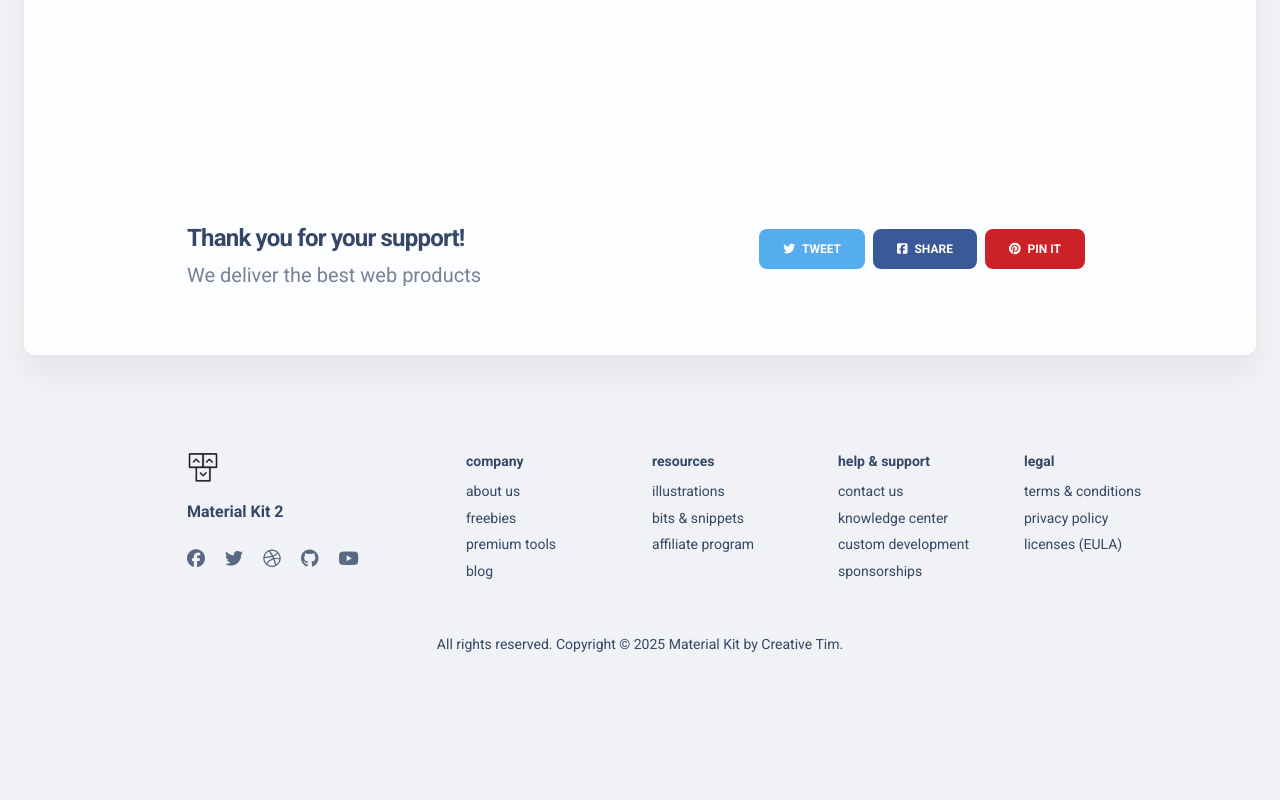
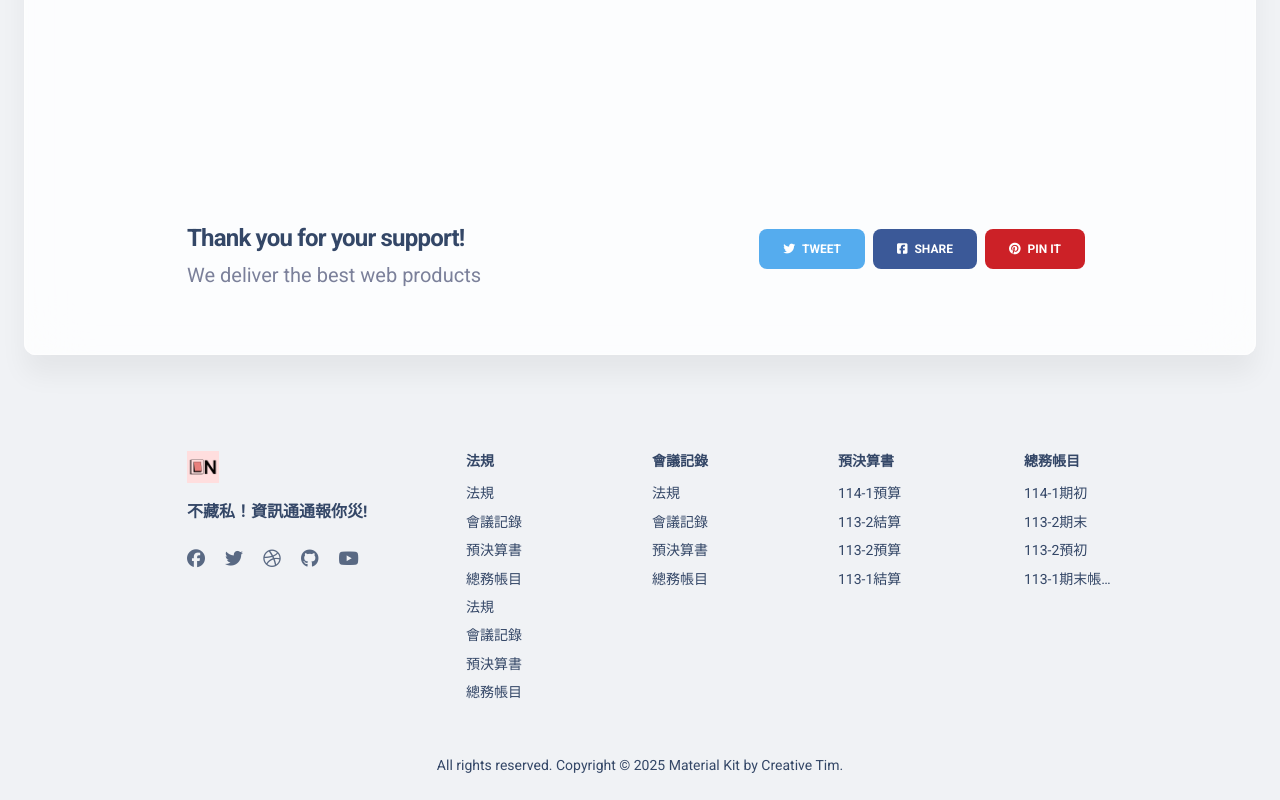
Before and after one commit to utaipei-sa/official-website, a Vue app: page / in a window 1280 px wide. Shown: the part 9746-10546 px from the top of the page. Before the commit the page ends 10425 px from the top, so only its background shows below. Built offline with nearby package versions, Linux system fonts and the light colour scheme.

Commit message:
資訊公開

```diff
--- a/src/examples/footers/FooterDefault.vue
+++ b/src/examples/footers/FooterDefault.vue
@@ -1,5 +1,5 @@
 <script setup>
-import logoDark from "@/assets/img/logo-ct-dark.png";
+import logoDark from "@/assets/img/UTlogo.png";
 defineProps({
   brand: {
     type: Object,
@@ -7,7 +7,7 @@ defineProps({
     logo: String,
     route: "",
     default: () => ({
-      name: "Material Kit 2",
+      name: "不藏私！資訊通通報你災!", //標題，可改
       logo: logoDark,
       route: "/"
     })
@@ -49,73 +49,43 @@ defineProps({
     },
     default: () => [
       {
-        name: "company",
+        name: "法規",
         items: [
-          {
-            name: "about us",
-            href: "https://www.creative-tim.com/presentation"
-          },
-          {
-            name: "freebies",
-            href: "https://www.creative-tim.com/templates/free"
-          },
-          {
-            name: "premium tools",
-            href: "https://www.creative-tim.com/templates/premium"
-          },
-          { name: "blog", href: "https://www.creative-tim.com/blog" }
+          { name: "法規", href: "#" },
+          { name: "會議記錄", href: "#" },
+          { name: "預決算書", href: "#" },
+          { name: "總務帳目", href: "#" },
+          { name: "法規", href: "#" },
+          { name: "會議記錄", href: "#" },
+          { name: "預決算書", href: "#" },
+          { name: "總務帳目", href: "#" }
         ]
       },
       {
-        name: "resources",
+        name: "會議記錄",
         items: [
-          { name: "illustrations", href: "https://iradesign.io/" },
-          {
-            name: "bits & snippets",
-            href: "https://www.creative-tim.com/bits"
-          },
-          {
-            name: "affiliate program",
-            href: "https://www.creative-tim.com/affiliates/new"
-          }
+          { name: "法規", href: "#" },
+          { name: "會議記錄", href: "#" },
+          { name: "預決算書", href: "#" },
+          { name: "總務帳目", href: "#" }
         ]
       },
       {
-        name: "help & support",
+        name: "預決算書",
         items: [
-          {
-            name: "contact us",
-            href: "https://www.creative-tim.com/contact-us"
-          },
-          {
-            name: "knowledge center",
-            href: "https://www.creative-tim.com/knowledge-center"
-          },
-          {
-            name: "custom development",
-            href: "https://services.creative-tim.com/"
-          },
-          {
-            name: "sponsorships",
-            href: "https://www.creative-tim.com/sponsorships"
-          }
+          { name: "114-1預算", href: "#" },
+          { name: "113-2結算", href: "#" },
+          { name: "113-2預算", href: "#" },
+          { name: "113-1結算", href: "#" }
         ]
       },
       {
-        name: "legal",
+        name: "總務帳目",
         items: [
-          {
-            name: "terms & conditions",
-            href: "https://www.creative-tim.com/terms"
-          },
-          {
-            name: "privacy policy",
-            href: "https://www.creative-tim.com/privacy"
-          },
-          {
-            name: "licenses (EULA)",
-            href: "https://www.creative-tim.com/license"
-          }
+          { name: "114-1期初", href: "#" },
+          { name: "113-2期末", href: "#" },
+          { name: "113-2預初", href: "#" },
+          { name: "113-1期末帳目表ㄚㄚㄚ", href: "#" }
         ]
       }
     ]
@@ -159,10 +129,12 @@ defineProps({
           <h6 class="text-sm">{{ name }}</h6>
           <ul class="flex-column ms-n3 nav">
             <li class="nav-item" v-for="item of items" :key="item.name">
-              <a class="nav-link" :href="item.href" target="_blank">
-                {{ item.name }}
+              <a class="nav-link footer-link" :href="item.href" target="_blank">
+                <span class="footer-text">{{ item.name }}</span>
+                <span class="tooltip-text">{{ item.name }}</span>
               </a>
             </li>
+
           </ul>
         </div>
 
@@ -182,3 +154,73 @@ defineProps({
     </div>
   </footer>
 </template>
+
+<style scoped>
+  .footer-link {
+  position: relative;
+  display: inline-block;
+  max-width: 100%;
+  text-decoration: none;
+}
+
+.footer-text {
+  display: inline-block;
+  white-space: nowrap;
+  overflow: hidden;
+  text-overflow: ellipsis;
+  vertical-align: bottom;
+}
+
+/* 螢幕 >= 768px → 限制 7 個字 */
+@media (min-width: 768px) {
+  .footer-text {
+    max-width: 7em;
+  }
+}
+
+/* 螢幕 <= 767px → 限制 9 個字 */
+@media (max-width: 767px) {
+  .footer-text {
+    max-width: 9em;
+  }
+}
+
+/* tooltip 內容（預設隱藏） */
+.tooltip-text {
+  visibility: hidden;
+  opacity: 0;
+  white-space: nowrap;
+  background-color: #DA847F;
+  color: #fff;
+  text-align: center;
+  padding: 4px 8px;
+  border-radius: 4px;
+  position: absolute;
+  bottom: -28px; /* 在文字下方 */
+  left: 50%;
+  transform: translateX(-50%);
+  z-index: 100;
+  font-size: 14px;
+  transition: opacity 0.2s;
+  pointer-events: none; /* 不影響滑鼠事件 */
+}
+
+/* tooltip 箭頭 */
+.tooltip-text::after {
+  content: "";
+  position: absolute;
+  top: -6px;
+  left: 50%;
+  transform: translateX(-50%);
+  border-width: 6px;
+  border-style: solid;
+  border-color: transparent transparent #F9E0DD transparent;
+}
+
+/* hover 時顯示 tooltip */
+.footer-link:hover .tooltip-text {
+  visibility: visible;
+  opacity: 1;
+}
+
+</style>
```
Also changed, not shown: src/assets/img/UTlogo.png (added), 1 other file (tests, documents, lock files or other folders).
